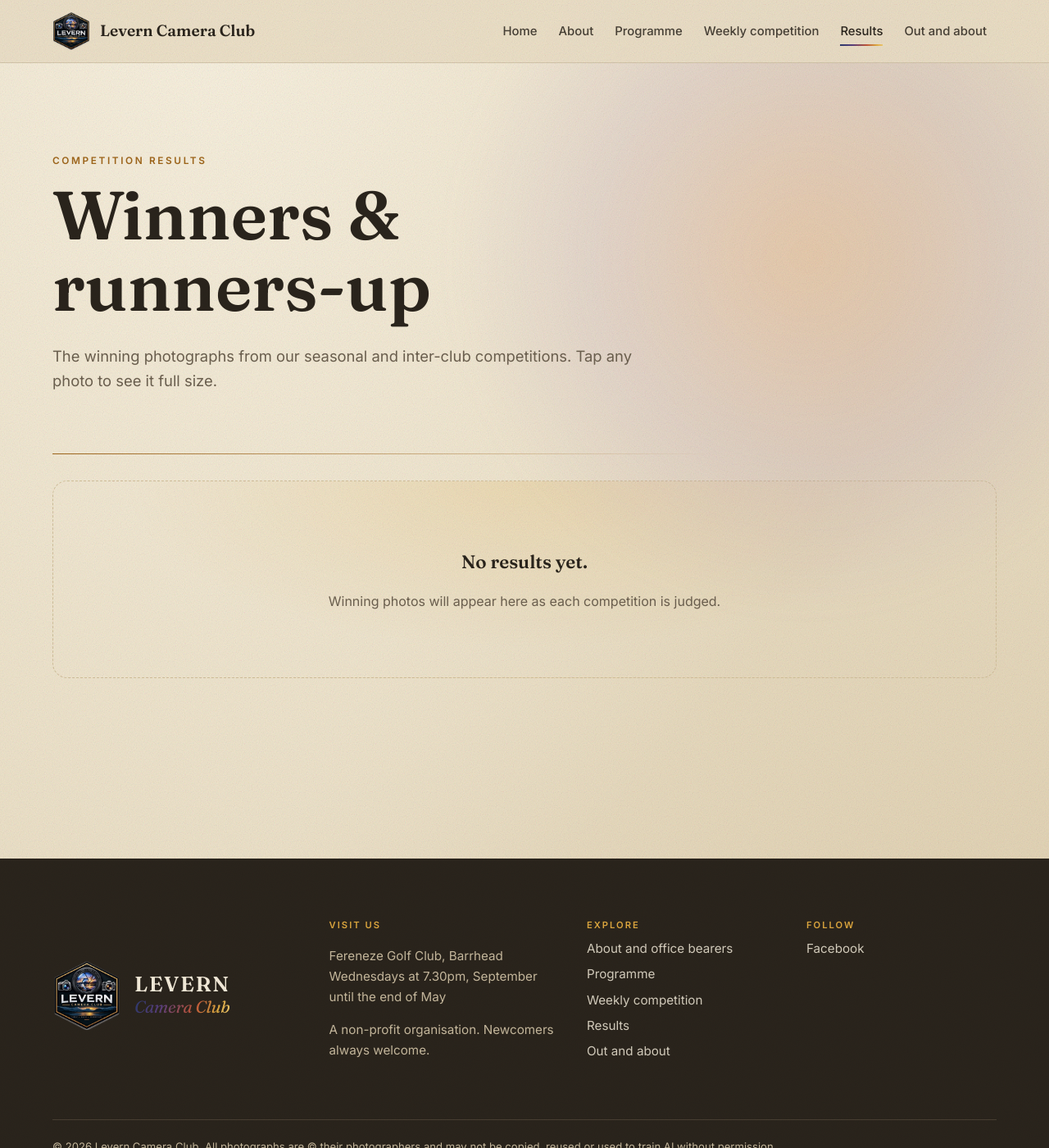
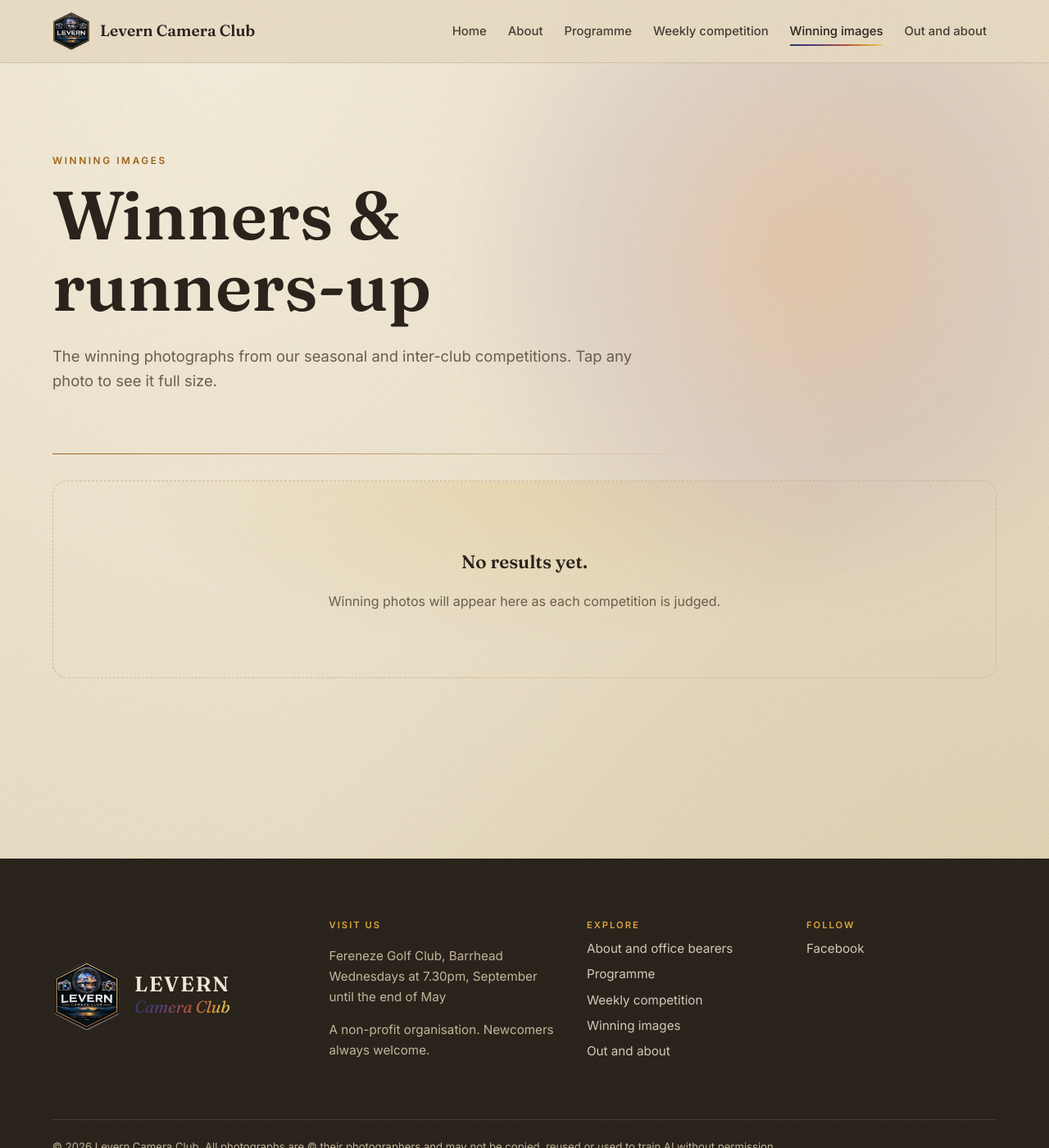
Before and after one commit to grantfitfuel/levern-camera-club, a Jekyll site: the page built from results.html, in a window 1280 px wide and 1400 px high. Shown: the whole window at 82% size. Built offline with Jekyll 4.4.1, drawn with Linux system fonts in a browser that asks for light colours.

Commit message:
Rename Results to Winning images
Co-Authored-By: Claude Opus 5.5 <noreply@anthropic.com>
Claude-Session: https://claude.ai/code/session_012PBygZKZRm7fLhazHccoH4

```diff
--- a/_layouts/default.html
+++ b/_layouts/default.html
@@ -33,7 +33,7 @@
         <a href="{{ '/about/' | relative_url }}" {% if here == '/about/' %}aria-current="page"{% endif %}>About</a>
         <a href="{{ '/programme/' | relative_url }}" {% if here == '/programme/' %}aria-current="page"{% endif %}>Programme</a>
         <a href="{{ '/weekly-competition/' | relative_url }}" {% if here == '/weekly-competition/' %}aria-current="page"{% endif %}>Weekly competition</a>
-        <a href="{{ '/results/' | relative_url }}" {% if here == '/results/' %}aria-current="page"{% endif %}>Results</a>
+        <a href="{{ '/results/' | relative_url }}" {% if here == '/results/' %}aria-current="page"{% endif %}>Winning images</a>
         {% if site.show_camera_corner %}<a href="{{ '/camera-corner/' | relative_url }}" {% if here contains '/camera-corner/' %}aria-current="page"{% endif %}>Camera Corner</a>{% endif %}
         <a href="{{ '/out-and-about/' | relative_url }}" {% if here == '/out-and-about/' %}aria-current="page"{% endif %}>Out and about</a>
       </nav>
@@ -61,7 +61,7 @@
           <li><a href="{{ '/about/' | relative_url }}">About and office bearers</a></li>
           <li><a href="{{ '/programme/' | relative_url }}">Programme</a></li>
           <li><a href="{{ '/weekly-competition/' | relative_url }}">Weekly competition</a></li>
-          <li><a href="{{ '/results/' | relative_url }}">Results</a></li>
+          <li><a href="{{ '/results/' | relative_url }}">Winning images</a></li>
           {% if site.show_camera_corner %}<li><a href="{{ '/camera-corner/' | relative_url }}">Camera Corner</a></li>{% endif %}
           <li><a href="{{ '/out-and-about/' | relative_url }}">Out and about</a></li>
         </ul>
--- a/results.html
+++ b/results.html
@@ -1,11 +1,11 @@
 ---
-title: Competition results
+title: Winning images
 permalink: /results/
 ---
 {% assign comps = site.competitions | where_exp: "c", "c.category != 'Weekly'" | sort: "date" | reverse %}
 <section class="page-head">
   <div class="wrap">
-    <p class="eyebrow">Competition results</p>
+    <p class="eyebrow">Winning images</p>
     <h1>Winners &amp; <span class="nowrap">runners-up</span></h1>
     <p class="lede">The winning photographs from our seasonal and inter-club competitions. Tap any photo to see it full size.</p>
     {% if comps.size > 0 %}
```
